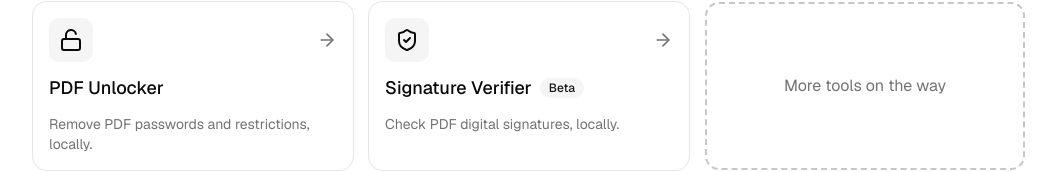
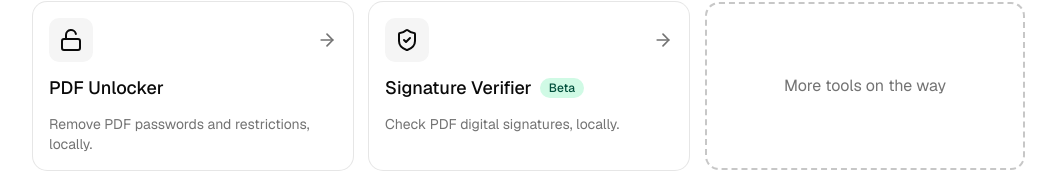
Before and after one commit to anushibinj/pdfkit, a Next.js app: page / in a window 1280 px wide. Shown: the part 407-579 px from the top of the page, without its empty margins (111-1167 px from the left). Built offline with nearby package versions, Linux system fonts and the light colour scheme; no server answers.

Commit message:
refactor: use BetaBadge on tool card and tool page
Co-Authored-By: Claude Sonnet 5.5 <noreply@anthropic.com>
Claude-Session: https://claude.ai/code/session_01M9Xyej7Lj8Z1ky5zRwiqX5

```diff
--- a/src/app/tools/[slug]/page.tsx
+++ b/src/app/tools/[slug]/page.tsx
@@ -1,7 +1,7 @@
 import type { Metadata } from "next";
 import Link from "next/link";
 import { notFound } from "next/navigation";
-import { Badge } from "@/components/ui/badge";
+import { BetaBadge } from "@/components/beta-badge";
 import { ToolLoader } from "@/components/tool-loader";
 import { absoluteUrl, site } from "@/lib/site";
 import { getTool, tools } from "@/tools/registry";
@@ -76,7 +76,7 @@ export default async function ToolPage({
           <h1 className="text-3xl font-bold tracking-tight sm:text-4xl">
             {tool.name}
           </h1>
-          {tool.beta && <Badge variant="secondary">Beta</Badge>}
+          {tool.beta && <BetaBadge />}
         </div>
         <p className="mt-3 max-w-2xl text-lg text-muted-foreground">
           {tool.description}
--- a/src/components/tool-card.tsx
+++ b/src/components/tool-card.tsx
@@ -1,6 +1,6 @@
 import { ArrowRight } from "lucide-react";
 import Link from "next/link";
-import { Badge } from "@/components/ui/badge";
+import { BetaBadge } from "@/components/beta-badge";
 import {
   Card,
   CardDescription,
@@ -30,7 +30,7 @@ export function ToolCard({ tool }: { tool: ToolDefinition }) {
             </div>
             <div className="flex flex-wrap items-center gap-2">
               <CardTitle className="text-lg">{tool.name}</CardTitle>
-              {tool.beta && <Badge variant="secondary">Beta</Badge>}
+              {tool.beta && <BetaBadge />}
             </div>
             <CardDescription>{tool.tagline}</CardDescription>
           </CardHeader>
```
